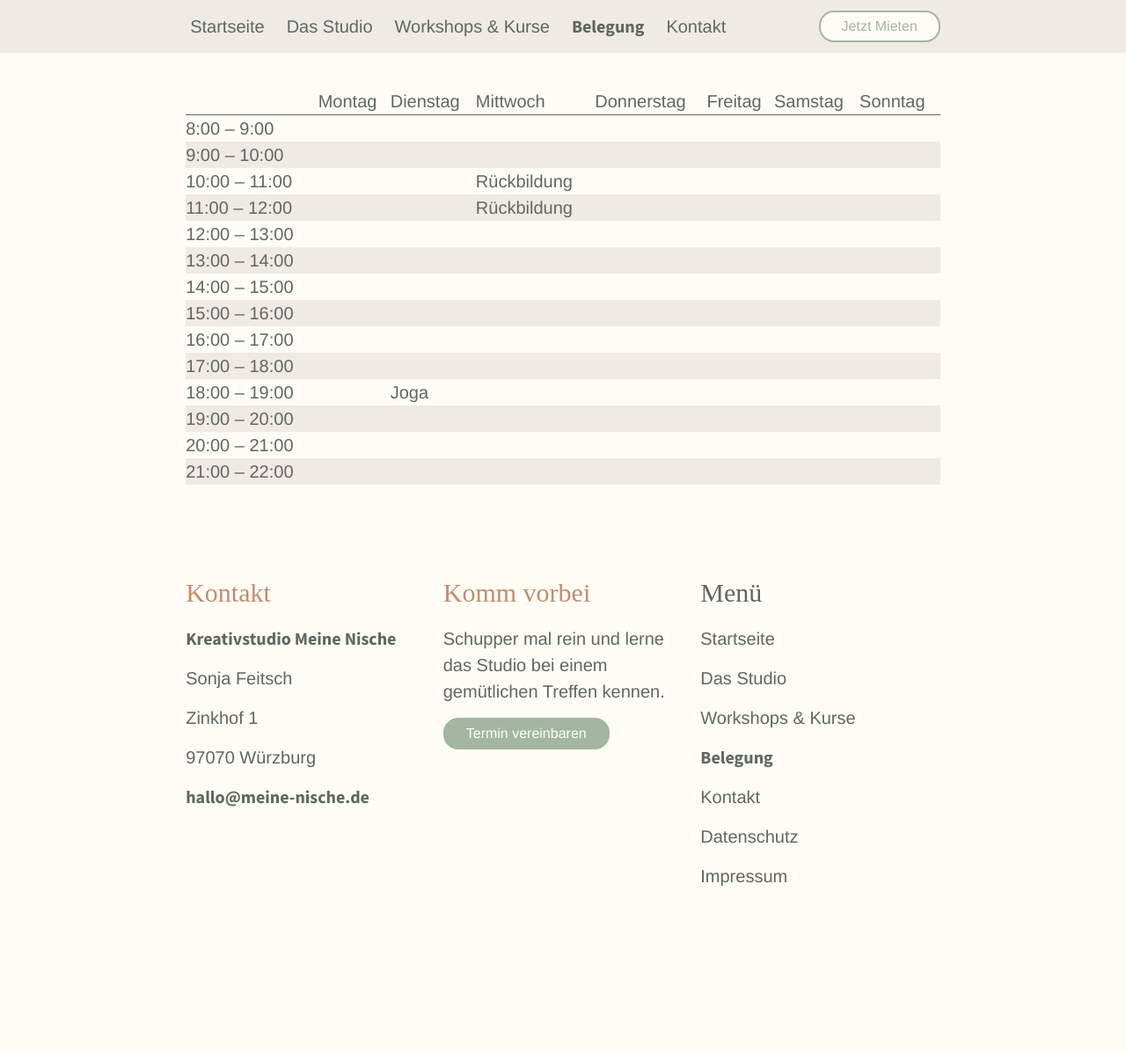
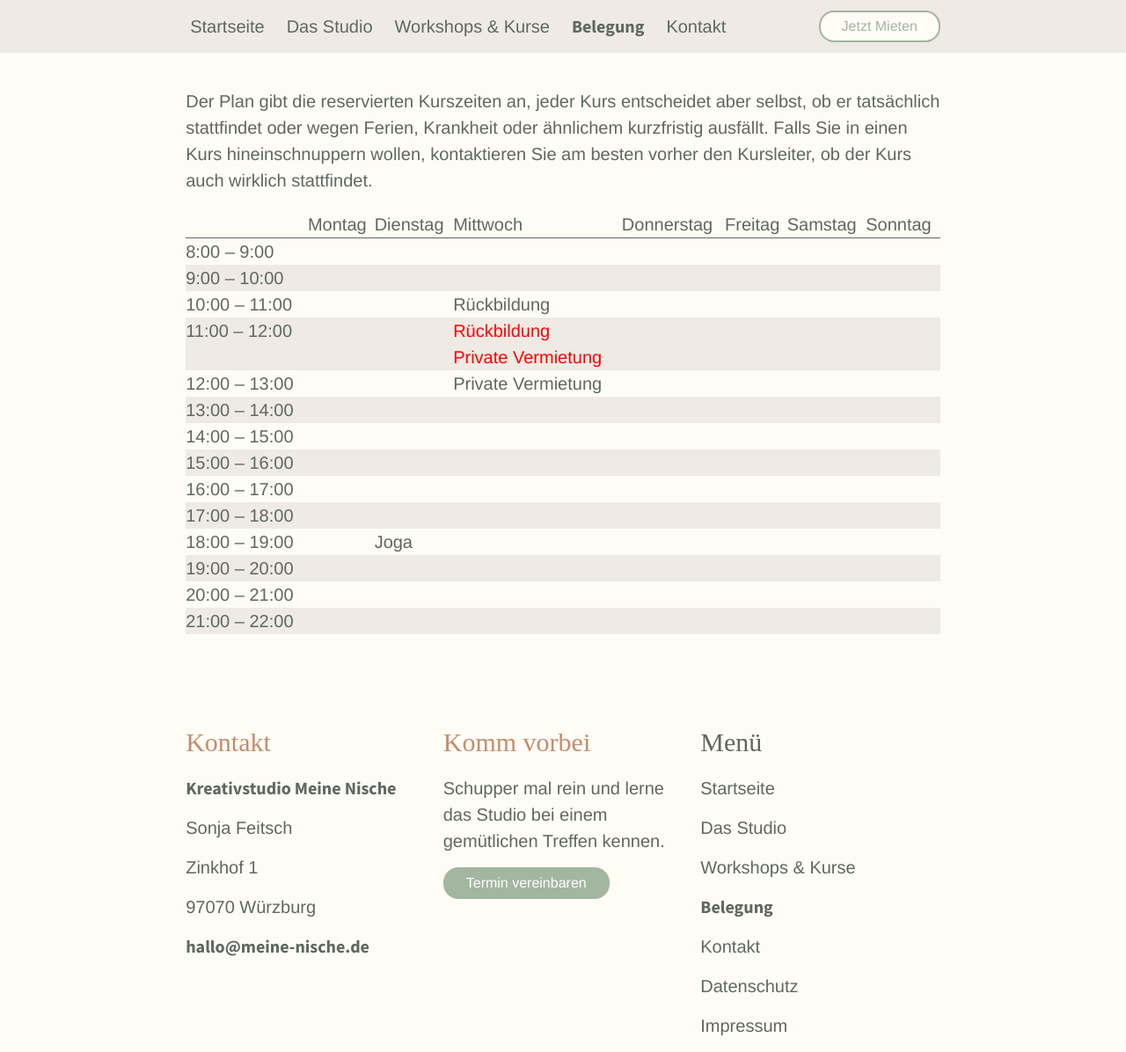
Before and after one commit to sonjafeitsch/meine-nische-website, a Jekyll site: the page built from belegung.html, in a window 1280 px wide and 1196 px high. Shown: the whole window at 88% size. Built offline with Jekyll 4.4.1, drawn with Linux system fonts in a browser that asks for light colours; some web fonts are replaced.

Commit message:
feat: colorize conflicting slots, add message

```diff
--- a/belegung.html
+++ b/belegung.html
@@ -5,7 +5,12 @@ style: belegung.css
 permalink: belegung
 ---
 
-<article>
+<article class="d-flex flex-column flex-gap-4">
+  <section>
+    Der Plan gibt die reservierten Kurszeiten an, jeder Kurs entscheidet aber selbst, ob er tatsächlich stattfindet oder
+    wegen Ferien, Krankheit oder ähnlichem kurzfristig ausfällt. Falls Sie in einen Kurs hineinschnuppern wollen, kontaktieren
+    Sie am besten vorher den Kursleiter, ob der Kurs auch wirklich stattfindet.
+  </section>
   <table class="w-100">
     <thead>
       <tr>
--- a/belegung.json
+++ b/belegung.json
@@ -14,6 +14,13 @@
     "link": ""
   },
   {
+    "day": "wednesday",
+    "start": 11,
+    "end": 13,
+    "name": "Private Vermietung",
+    "link": ""
+  },
+  {
     "day": "14.05.2022",
     "start": 10,
     "end": 14,
--- a/belegungsplan.js
+++ b/belegungsplan.js
@@ -23,7 +23,13 @@ fetch('belegung.json').then(response => {
     .filter(course => days.includes(course.day))
     .forEach(course => {
       for (let hour = course.start; hour < course.end; hour++) {
-        document.getElementById(`${course.day}-${hour}`).innerHTML = course.name
+        const element = document.getElementById(`${course.day}-${hour}`)
+        if (element.innerHTML !== '&nbsp;') {
+          element.innerHTML += '<br/>' + course.name
+          element.style = 'color: red'
+        } else {
+          element.innerHTML = course.name
+        }
       }
     })
 });
```
